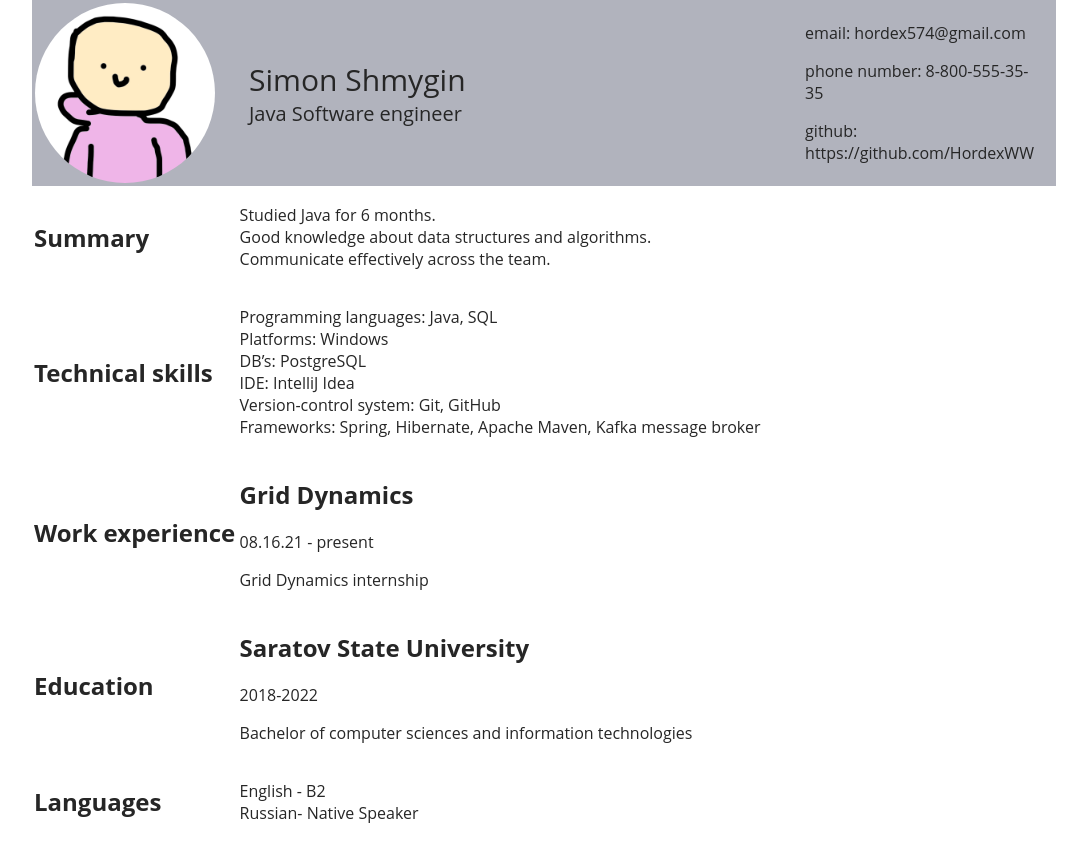
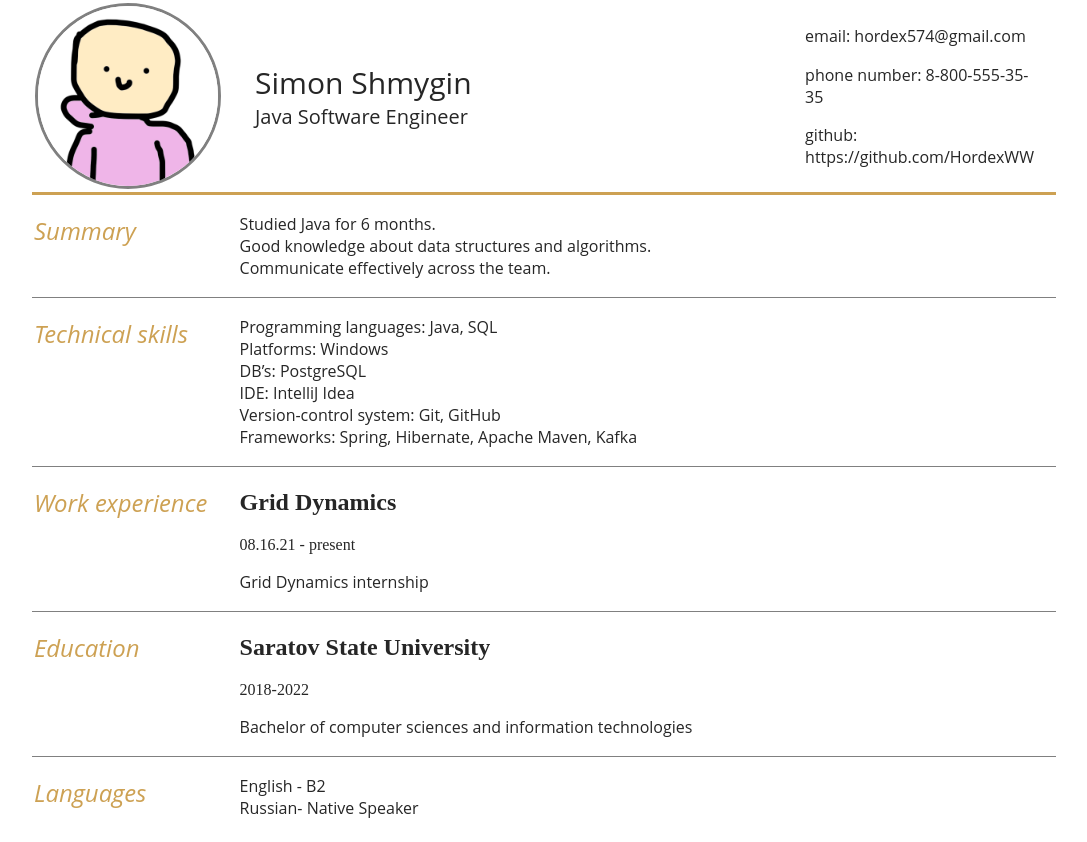
Before and after one commit to HordexWW/web-dev-course-SSU-2021, a plain HTML site: page Task-05_CSS_CV/index.html in a window 1280 px wide. Shown: the whole page, without its empty margins (96-1183 px from the left). Drawn offline with Linux system fonts and the light colour scheme.

Commit message:
Task 5 completed

```diff
--- a/Task-05/index.html
+++ b/Task-05_CSS_CV/index.html
@@ -16,7 +16,7 @@
             </td>
             <td class="general_info">
                 <p class="name">Simon Shmygin</p>
-                <p class="department">Java Software engineer</p>
+                <p class="department">Java Software Engineer</p>
             </td>
             <td class="contact_info">
                 <div class="email">
@@ -40,7 +40,7 @@
         <table>
             <tr>
                 <td class="title">
-                    <h2>Summary</h2>
+                    <p>Summary</p>
                 </td>
                 <td class="content">
                     <div class="list_of_facts">
@@ -59,7 +59,7 @@
         <table>
             <tr>
                 <td class="title">
-                    <h2>Technical skills</h2>
+                    <p>Technical skills</p>
                 </td>
                 <td class="content">
                     <div class="list_of_skills">
@@ -69,7 +69,7 @@
                             <li>DB’s: PostgreSQL</li>
                             <li>IDE: IntelliJ Idea</li>
                             <li>Version-control system: Git, GitHub</li>
-                            <li>Frameworks: Spring, Hibernate, Apache Maven, Kafka message broker</li>
+                            <li>Frameworks: Spring, Hibernate, Apache Maven, Kafka</li>
                         </ul>
                     </div>
                 </td>
@@ -81,7 +81,7 @@
         <table>
             <tr>
                 <td class="title">
-                    <h2>Work experience</h2>
+                    <p>Work experience</p>
                 </td>
                 <td class="content">
                     <div>
@@ -98,12 +98,12 @@
         <table>
             <tr>
                 <td class="title">
-                    <h2>Education</h2>
+                    <p>Education</p>
                 </td>
                 <td class="content">
                     <div>
                         <h1>Saratov State University</h1>
-                        <p class="year">2018-2022</p>
+                        <p class="date">2018-2022</p>
                         <p>Bachelor of computer sciences and information technologies</p>
                     </div>
                 </td>
@@ -115,7 +115,7 @@
         <table>
             <tr>
                 <td class="title">
-                    <h2>Languages</h2>
+                    <p>Languages</p>
                 </td>
                 <td class="content">
                     <div class="list_of_languages">
--- a/Task-05/styles.css
+++ b/Task-05_CSS_CV/styles.css
@@ -4,6 +4,7 @@ body {
     font-family: 'Open Sans', sans-serif;
     margin: 0 auto;
 }
+
 
 li {
     list-style: none;
@@ -28,7 +29,7 @@ a:hover {
 
 header table {
     border: none;
-    background-color: rgba(125, 129, 146, 0.6);
+    border-bottom: 3px solid #cda153;
     width: 100%;
 }
 
@@ -64,10 +65,33 @@ header table {
     margin: 0 auto;
     overflow: hidden;
     border-radius: 50%;
+    border: 3px solid grey;
 }
 
 .title {
+    vertical-align: top;
+    color: #cda153;
+    font-family: 'Open Sans', sans-serif;
+    font-size: 24px;
+    font-style: italic;
 }
+
+h1 {
+    font-family: ".SF NS";
+}
+
+.date {
+    font-family: ".SF NS";
+}
+
+p {
+    margin-block-start: 17px;
+}
+
+section:not(:first-child) {
+    border-top: 1px solid grey;
+}
+
 section table {
     width: 100%;
 }
@@ -78,6 +102,7 @@ section table * {
 
 section table td:nth-child(odd) {
     width: 20%;
+    vertical-align: top;
 }
 
 section table td:nth-child(even) {
```
Also changed, not shown: Task-05_CSS_CV/avatar.png (renamed from Task-05/avatar.png).
